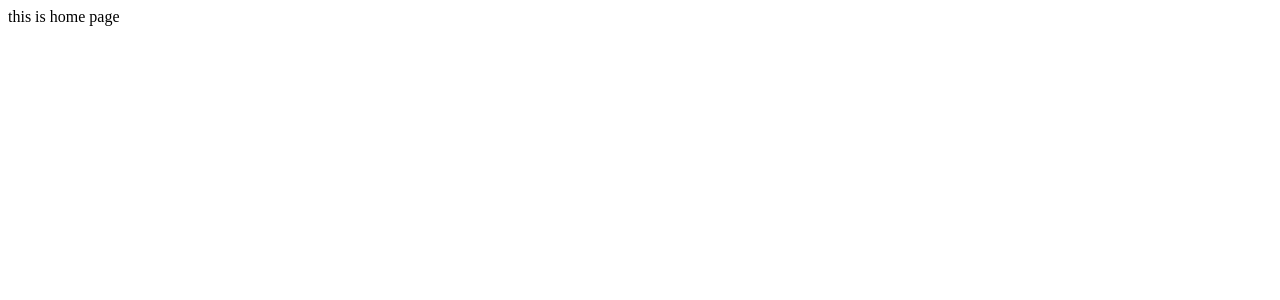
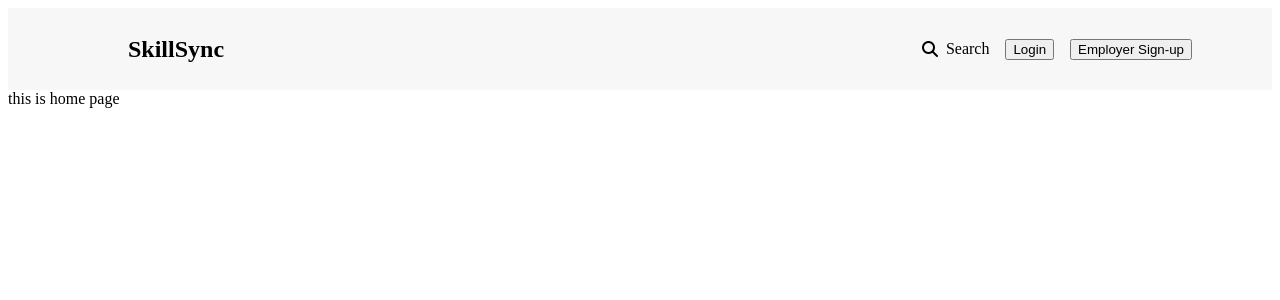
Before and after one commit to Rohangambig/SkillSync, a Next.js app: page / in a window 1280 px wide. Shown: the top 300 px of the page. Built offline with nearby package versions, Linux system fonts and the light colour scheme.

Commit message:
nav bar content

```diff
--- a/app/layout.tsx
+++ b/app/layout.tsx
@@ -1,7 +1,20 @@
-export default function RootLayout({ children }: { children: React.ReactNode }) {
+import NavBar from "@/component/Navbar";
+
+export default function RootLayout({
+  children,
+}: {
+  children: React.ReactNode;
+}) {
   return (
     <html lang="en">
+      <head>
+        <link
+          rel="stylesheet"
+          href="https://cdnjs.cloudflare.com/ajax/libs/font-awesome/6.5.0/css/all.min.css"
+        />
+      </head>
       <body>
+        <NavBar></NavBar>
         {children}
       </body>
     </html>
--- /dev/null
+++ b/component/NavBar.module.css
@@ -0,0 +1,33 @@
+.navContainer {
+  display: flex;
+  justify-content: space-between;
+  align-items: center;
+  background-color: #f7f7f7;
+  padding: 0rem 5rem;
+}
+
+.nav {
+  display: flex;
+  justify-content: center;
+  align-items: center;
+  list-style: none;
+}
+
+.navHeadings {
+  font-weight: bold;
+  font-size: 1.5rem;
+}
+
+.navSearch {
+  display: flex;
+  align-items: center;
+  gap: 0.5rem;
+}
+
+.navActions {
+  display: flex;
+  justify-content: center;
+  align-items: center;
+  gap: 1rem;
+  list-style: none;
+}
--- /dev/null
+++ b/component/Navbar.tsx
@@ -0,0 +1,24 @@
+import Link from "next/link";
+import styles from "./NavBar.module.css";
+export default function NavBar() {
+  return (
+    <nav className={styles.navContainer}>
+      <ul className={styles.nav}>
+        <li className={styles.navHeadings}>SkillSync</li>
+      </ul>
+
+      <ul className={styles.navActions}>
+        <li className={styles.navSearch}>
+          <i className="fas fa-search"></i>
+          <p>Search</p>
+        </li>
+        <li>
+          <button>Login</button>
+        </li>
+        <li>
+          <button>Employer Sign-up</button>
+        </li>
+      </ul>
+    </nav>
+  );
+}
--- /dev/null
+++ b/styles/global.css
@@ -0,0 +1,3 @@
+body {
+    padding: 0px 20px;
+}
```
